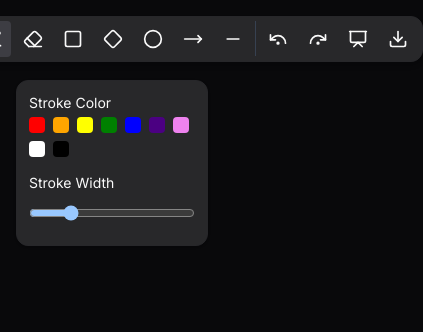
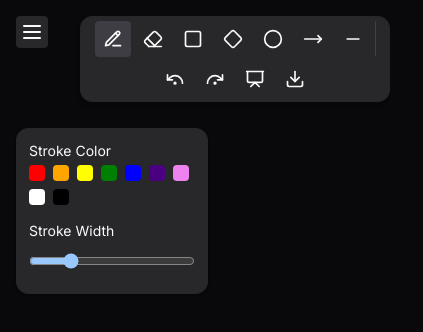
Before and after one commit to shivamvijaywargi/skribbl, a Next.js app: page / in a window 390 px wide. Shown: the top 332 px of the page, 423 px wide, since content can reach past the window. Built offline with nearby package versions, Linux system fonts and the light colour scheme.

Commit message:
feat: add minimal mobile UI support

```diff
--- a/components/menu.tsx
+++ b/components/menu.tsx
@@ -104,7 +104,7 @@ const Menu = () => {
   };
 
   return (
-    <div className="absolute top-4 flex justify-center align-center gap-1 shadow-md border dark:bg-secondary px-1.5 py-1 rounded-xl">
+    <div className="max-sm:left-20 absolute top-4 flex justify-center align-center gap-1 shadow-md border dark:bg-secondary px-1.5 py-1 rounded-xl flex-wrap">
       {activeItems.map(({ Icon, title, size, id }) => (
         <span
           key={title}
--- a/components/toolbar.tsx
+++ b/components/toolbar.tsx
@@ -26,7 +26,7 @@ const Toolbar = () => {
   };
 
   return (
-    <div className="dark:bg-secondary p-3 ml-4 mt-8 rounded-xl space-y-4 border shadow max-w-48 absolute top-12">
+    <div className="max-sm:top-24 dark:bg-secondary p-3 ml-4 mt-8 rounded-xl space-y-4 border shadow max-w-48 absolute top-12">
       <div>
         <h3 className="text-sm mb-1">Stroke Color</h3>
         <div className="flex flex-wrap gap-2">
```
